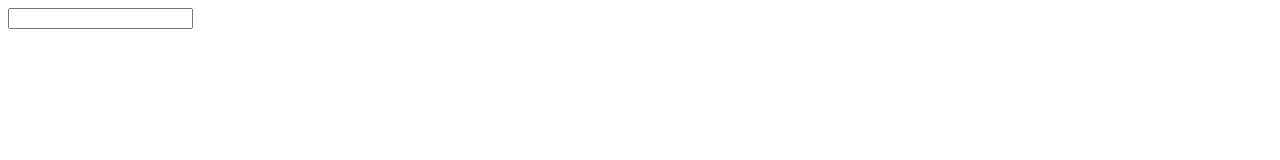
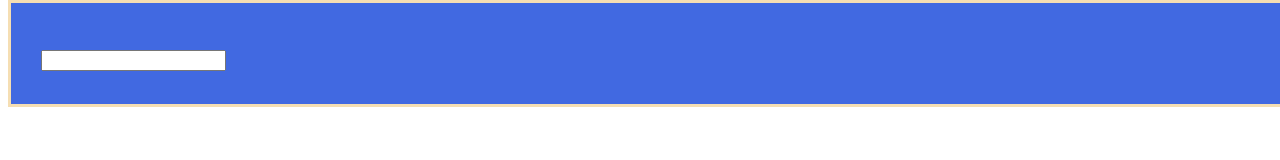
Before and after one commit to Sawaian/weather_app, a website built with webpack: page dist/index.html in a window 1280 px wide. Built offline with Linux system fonts and the light colour scheme.

Commit message:
Style-loader for webpack wasn't installed into the node module for the project.

```diff
--- a/package.json
+++ b/package.json
@@ -19,6 +19,7 @@
   "homepage": "https://github.com/Sawaian/weather_app#readme",
   "devDependencies": {
     "css-loader": "^6.5.1",
+    "style-loader": "^3.3.1",
     "ts-loader": "^9.2.6",
     "webpack": "^5.62.1",
     "webpack-cli": "^4.9.1"
--- a/src/index.js
+++ b/src/index.js
@@ -1,6 +1,6 @@
 import { domGenerator, weatherDataDisplayed } from "./weatherDom";
+import { weatherInfo } from "./weatherData";
 import './styles.css';
-import { weatherInfo } from "./weatherData";
 
 const cityForm = document.getElementById("location");
 const inputField = document.getElementById("inputField")
--- a/src/styles.css
+++ b/src/styles.css
@@ -1,5 +1,23 @@
-.humidity{
+.navBar{
     border: solid;
-    height: 100px;
-    width: 100px;
+    display: flex;
+    background-color: royalblue;
+    color: wheat;
+    padding: 30px;
+    box-sizing: border-box;
+    position:fixed;
+    width: 100%;
+    top: 0;
+    font-size: 30px;
 }
+
+.container{
+    display: flex;
+  max-width: 100%;
+  overflow: hidden;
+  grid-template-columns: repeat(5, 1fr);
+  grid-template-rows: 0.5fr repeat(4, 1fr);
+  margin-top: 100px;
+  background-color: black;
+  font-family: 'Segoe UI', Tahoma, Geneva, Verdana, sans-serif;
+}
--- a/webpack.config.js
+++ b/webpack.config.js
@@ -6,12 +6,20 @@ module.exports = {
   devtool: 'inline-source-map',
   module: {
     rules: [
-      { test: /\.css$/, use: 'css-loader' },
-      { test: /\.ts$/, use: 'ts-loader' },
-    ],
+      {
+        test: /\.css$/,
+        use: [
+          'style-loader',
+          'css-loader'
+        ]
+      }
+    ]
   },
   output: {
     filename: 'main.js',
     path: path.resolve(__dirname, 'dist'),
   },
 };
+
+//      { test: /\.css$/, use: 'css-loader' },
+//{ test: /\.ts$/, use: 'ts-loader' },
```
Also changed, not shown: dist/index.html, dist/main.js, 1 other file.
